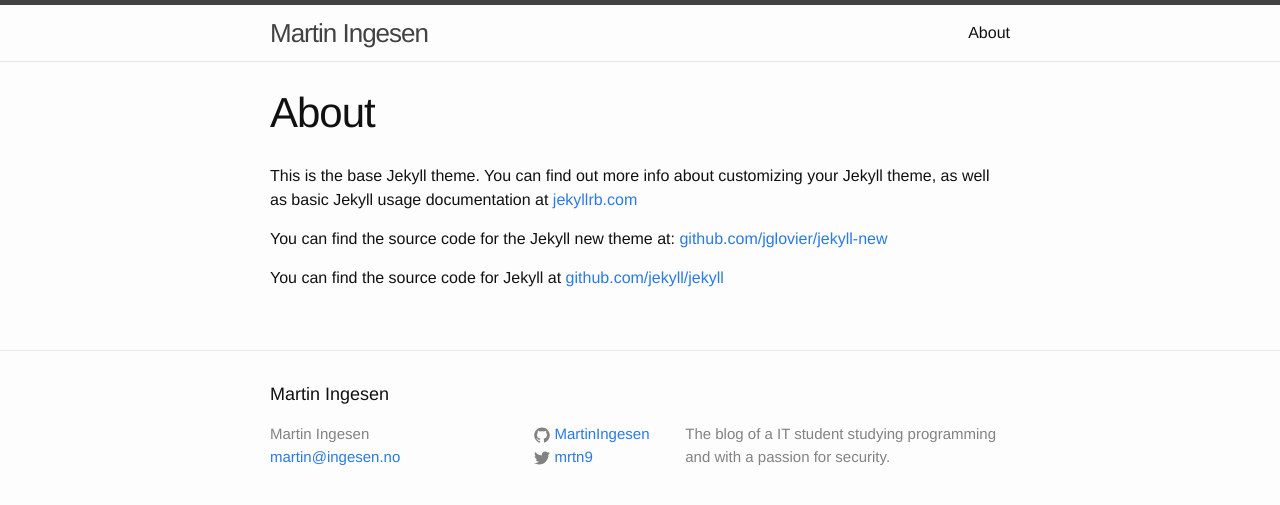
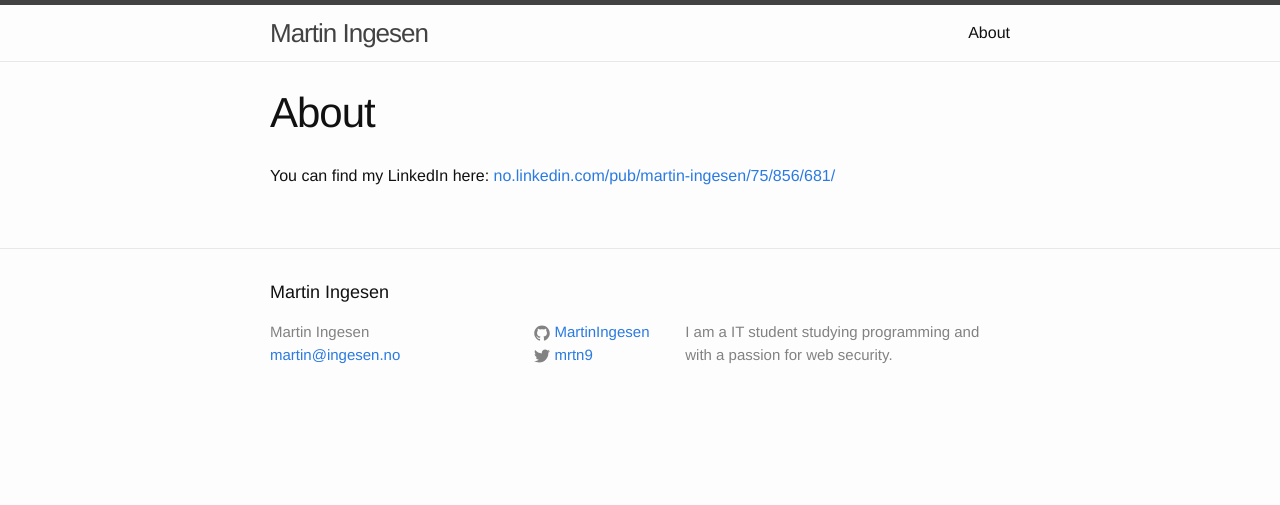
Before and after one commit to MartinIngesen/martiningesen.github.io, a Jekyll site: the page built from about.md, in a window 1280 px wide. Shown: the top 505 px of the page. Built offline with Jekyll 4.4.1, drawn with Linux system fonts in a browser that asks for light colours.

Commit message:
reverted to original layout

```diff
--- a/_config.yml
+++ b/_config.yml
@@ -2,7 +2,7 @@
 title: Martin Ingesen
 email: martin@ingesen.no
 description: > # this means to ignore newlines until "baseurl:"
-  The blog of a IT student studying programming and with a passion for security.
+  I am a IT student studying programming and with a passion for web security.
 baseurl: "" # the subpath of your site, e.g. /blog/
 url: "http://martin.ingesen.no" # the base hostname & protocol for your site
 twitter_username: mrtn9
--- a/_posts/2015-01-06-welcome-to-jekyll.markdown
+++ b/_posts/2015-01-06-welcome-to-jekyll.markdown
@@ -1,7 +1,7 @@
 ---
 layout: post
 title:  "Welcome to Jekyll!"
-date:   2015-01-06 19:32:52
+date:   2015-01-06 22:09:02
 categories: jekyll update
 ---
 You’ll find this post in your `_posts` directory. Go ahead and edit it and re-build the site to see your changes. You can rebuild the site in many different ways, but the most common way is to run `jekyll serve`, which launches a web server and auto-regenerates your site when a file is updated.
--- a/about.md
+++ b/about.md
@@ -4,8 +4,4 @@ title: About
 permalink: /about/
 ---
 
-This is the base Jekyll theme. You can find out more info about customizing your Jekyll theme, as well as basic Jekyll usage documentation at [jekyllrb.com](http://jekyllrb.com/)
-
-You can find the source code for the Jekyll new theme at: [github.com/jglovier/jekyll-new](https://github.com/jglovier/jekyll-new)
-
-You can find the source code for Jekyll at [github.com/jekyll/jekyll](https://github.com/jekyll/jekyll)
+You can find my LinkedIn here: [no.linkedin.com/pub/martin-ingesen/75/856/681/](http://no.linkedin.com/pub/martin-ingesen/75/856/681/)
```
Also changed, not shown: 1 other file.
